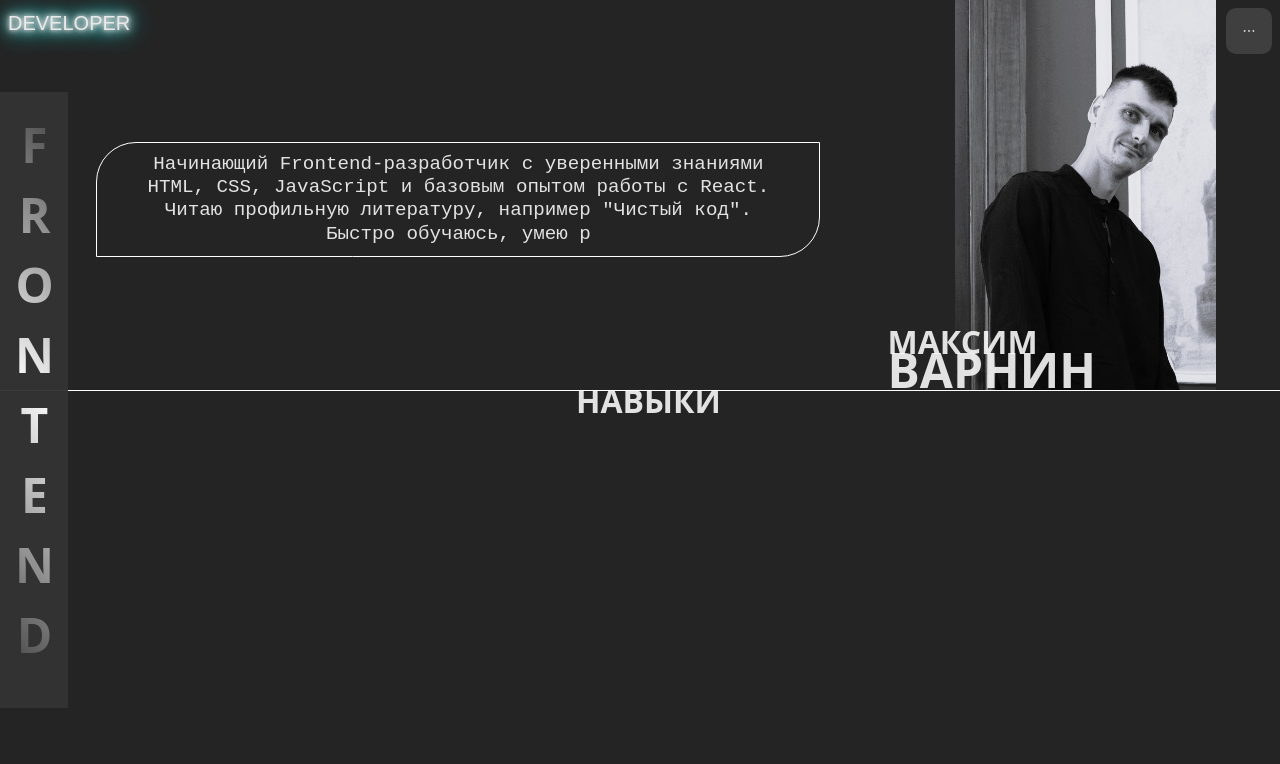
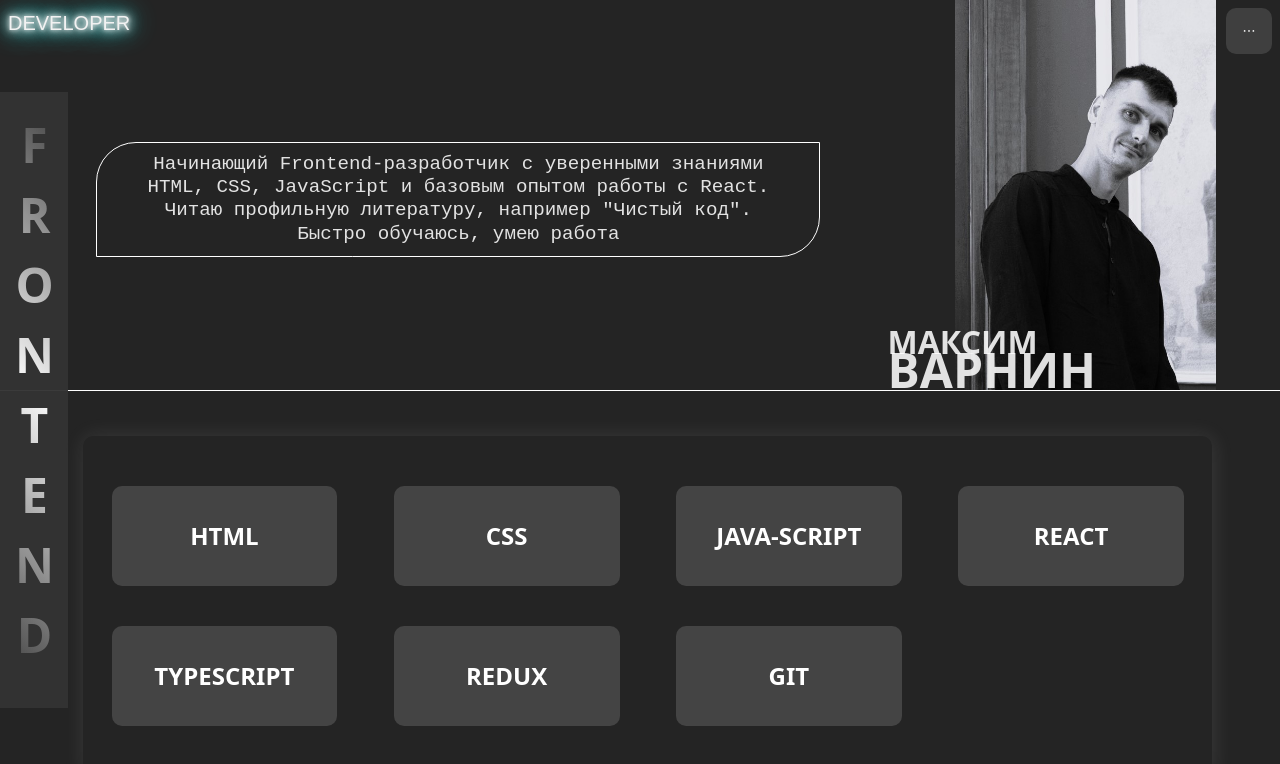
Before and after one commit to Mksm1929/website-, a React (Vite) app: page /Skills in a window 1280 px wide. Shown: the top 764 px of the page. Built offline with nearby package versions, Linux system fonts and the light colour scheme.

Commit message:
Добавил картчоки с навыками

```diff
--- a/src/App.css
+++ b/src/App.css
@@ -9,6 +9,7 @@
 
 .container-content {
     position: absolute;
-    left: 45%;
     top: 356px;
+    width: 98%;
+    height: 100%;
 }
--- a/src/page/Project/Clicker/Clicker.css
+++ b/src/page/Project/Clicker/Clicker.css
@@ -9,8 +9,9 @@
   color: white;
   border-radius: 15px;
   position: relative;
-  top: 35px;
-  right: 200px;
+  left: 32%;
+  top: 40px;
+  width: 30%;
 }
 
 .clicker-title {
--- a/src/page/Project/Todo-List/TodoList.css
+++ b/src/page/Project/Todo-List/TodoList.css
@@ -1,8 +1,8 @@
 .todo-list-container {
   position: relative;
   top: 50px;
-  right: 50%;
   max-width: 600px;
+  min-width: 600px;
   margin: 0 auto;
   padding: 10px 20px 20px 20px;
   font-family: "Segoe UI", Tahoma, Geneva, Verdana, sans-serif;
--- /dev/null
+++ b/src/page/skills/Skills.css
@@ -0,0 +1,63 @@
+.card-container {
+  display: grid;
+  grid-template-columns: 20% 20% 20% 20%;
+  justify-content: center;
+  position: relative;
+  top: 80px;
+  column-gap: 5%;
+  row-gap: 40px;
+  width: 90%;
+  left: 6%;
+  box-shadow: 1px 1px 20px 1px rgba(245, 245, 245, 0.1);
+  padding: 50px 0px;
+  border-radius: 10px;
+}
+
+.card {
+  position: relative;
+  width: 100%;
+  height: 100px;
+  color: white;
+  perspective: 1000px;
+}
+
+.card__inner {
+  position: relative;
+  width: 100%;
+  height: 100%;
+  transition: transform 1s cubic-bezier(0.25, 0.46, 0.45, 0.94);
+  transform-style: preserve-3d;
+}
+
+.card:hover .card__inner {
+  transform: rotateY(540deg) scale(1.15);
+}
+
+.card__front {
+  position: absolute;
+  width: 100%;
+  height: 100%;
+  background-color: rgb(68, 68, 68);
+  display: flex;
+  align-items: center;
+  justify-content: center;
+  backface-visibility: hidden;
+  border-radius: 10px;
+  font-size: 24px;
+  font-weight: bold;
+}
+
+.card__back {
+  position: absolute;
+  width: 100%;
+  height: 100%;
+  background-color: rgb(0, 182, 0);
+  display: flex;
+  align-items: center;
+  justify-content: center;
+  backface-visibility: hidden;
+  transform: rotateY(180deg);
+  border-radius: 10px;
+  font-size: 24px;
+  font-weight: bold;
+}
--- a/src/page/skills/Skills.tsx
+++ b/src/page/skills/Skills.tsx
@@ -1,10 +1,33 @@
+import './Skills.css';
+import { skillsData } from "./SkillsData";
+
+type Cards = {
+  cardName?: string,
+}
+
+export const Skills: React.FC<Cards> = () => {
 
 
-export const Skills = () => {
 
-    return (
-        <div>
-            <h1>НАВЫКИ</h1>
-        </div>
-    )
+  return (
+    <div className="card-container">
+      {skillsData.map((e, id) => {
+        if (id === e.id) {
+          return <div className="card">
+            <div className="card__inner">
+              <div className="card__front">
+                {e.name}
+              </div>
+              <div className="card__back">
+                {e.name}
+              </div>
+            </div>
+          </div>
+        }
+
+      })
+      }
+
+    </div>
+  )
 }
--- /dev/null
+++ b/src/page/skills/SkillsData.ts
@@ -0,0 +1,35 @@
+export type SkillsData = {
+    id: number,
+    name: string,
+}
+
+export const skillsData: SkillsData[] = [
+    {
+        id: 0,
+        name: "HTML",
+    },
+    {
+        id: 1,
+        name: "CSS",
+    },
+    {
+        id: 2,
+        name: "JAVA-SCRIPT",
+    },
+        {
+        id: 3,
+        name: "REACT",
+    },
+        {
+        id: 4,
+        name: "TYPESCRIPT",
+    },
+        {
+        id: 5,
+        name: "REDUX",
+    },
+        {
+        id: 6,
+        name: "GIT",
+    },
+]
--- a/src/provider/router.tsx
+++ b/src/provider/router.tsx
@@ -1,7 +1,9 @@
 import { Route, Routes } from "react-router-dom";
-import { Skills } from "../page/skills/Skills";
 import { TodoList } from "../page/Project/Todo-List/TodoList";
 import { Clicker } from "../page/Project/Clicker/Clicker";
+import { Skills } from "../page/skills/Skills";
+
+
 
 export const Router = () => {
   return (
```
